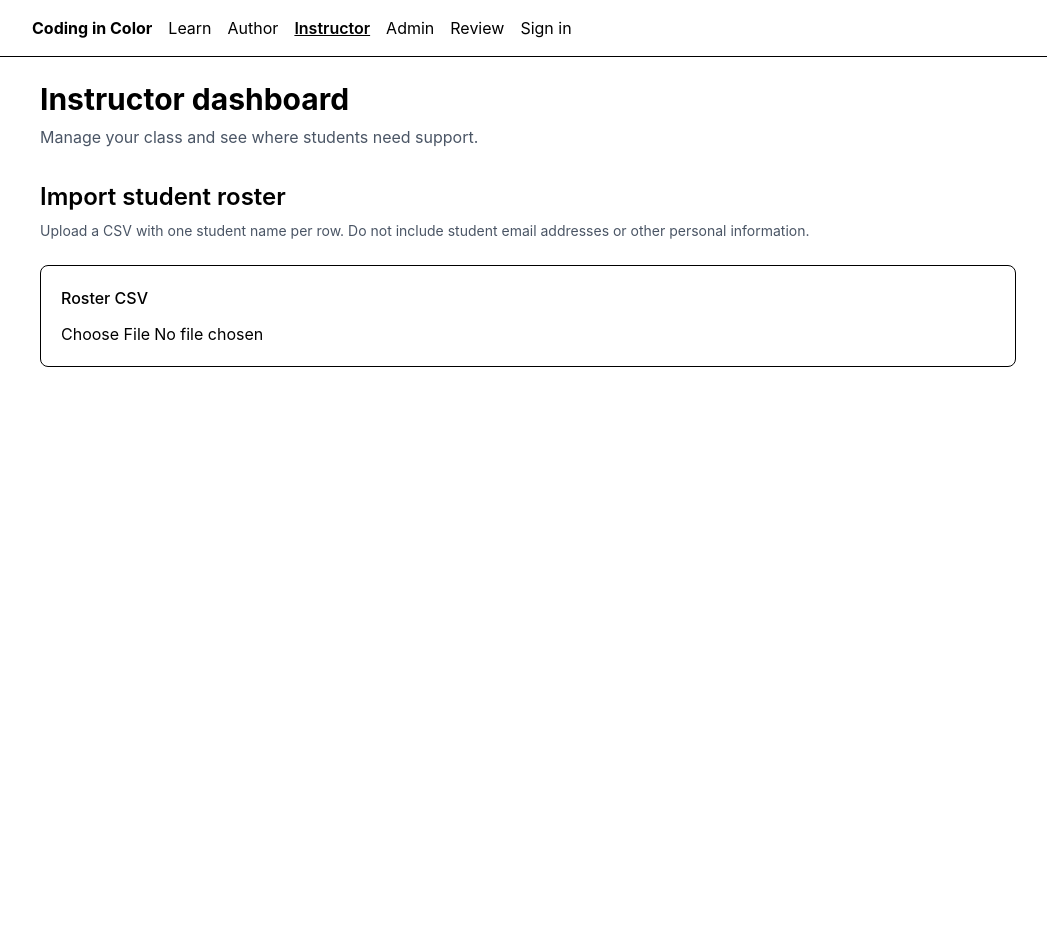
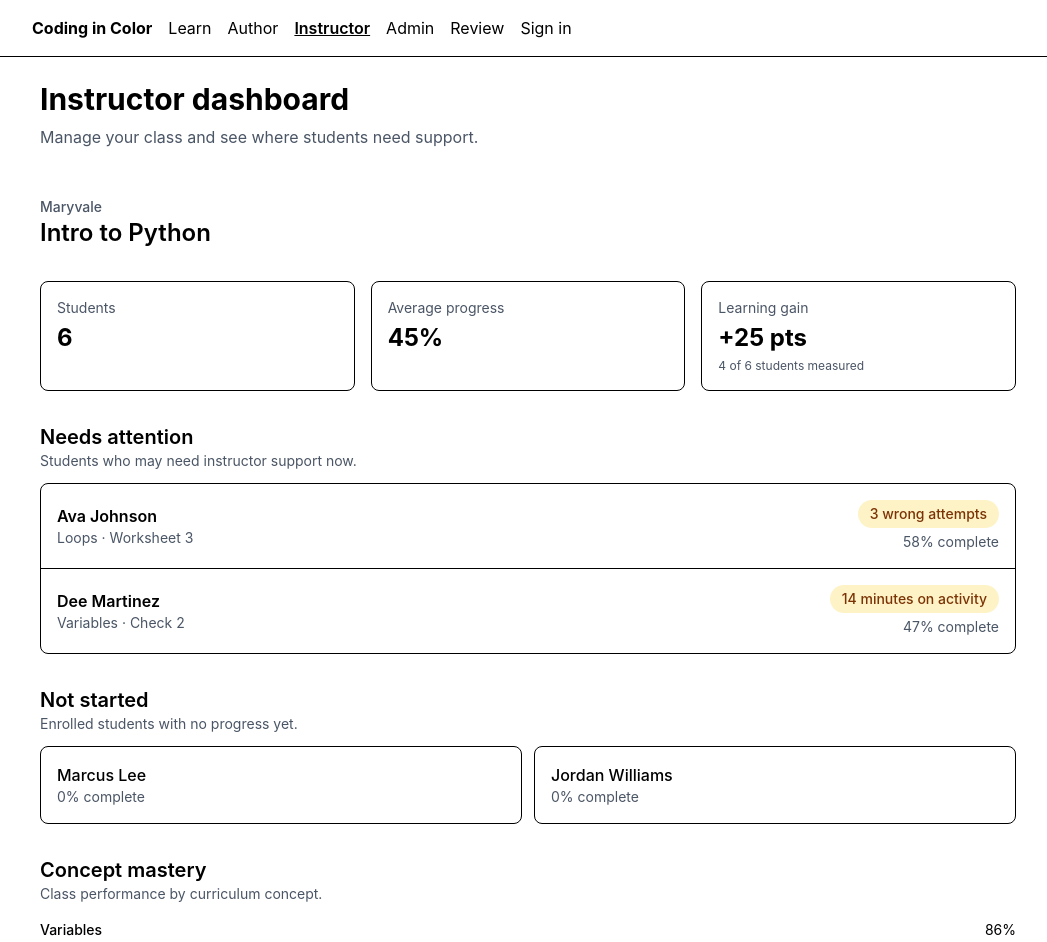
Before and after one commit to 2026-Arizona-Opportunity-Hack/DJKKU-CodinginColor, a React (Vite) app: page /instructor in a window 1280 px wide. Shown: the top 942 px of the page, without its empty margins (112-1159 px from the left). Before the commit the page ends 800 px from the top, so only its background shows below. Built offline with nearby package versions, Linux system fonts and the light colour scheme.

Commit message:
Add instructor progress dashboard

```diff
--- /dev/null
+++ b/src/features/instructor/InstructorDashboard.tsx
@@ -0,0 +1,195 @@
+import { summarizeGroup, round1 } from '../../../shared/authoring/gain'
+import { demoClass, type DashboardStudent } from './dashboardData'
+
+function stuckReason(student: DashboardStudent): string | null {
+  if (student.wrongAttempts >= 3) {
+    return `${student.wrongAttempts} wrong attempts`
+  }
+
+  if (student.minutesOnActivity > 10) {
+    return `${student.minutesOnActivity} minutes on activity`
+  }
+
+  if (student.daysInactive >= 3) {
+    return `No activity for ${student.daysInactive} school days`
+  }
+
+  return null
+}
+
+export function InstructorDashboard() {
+  const students = demoClass.students
+
+  const averageProgress =
+    students.length === 0
+      ? 0
+      : Math.round(
+          students.reduce((total, student) => total + student.progressPercent, 0) /
+            students.length,
+        )
+
+  const gain = summarizeGroup(
+    students.map((student) => ({
+      studentId: student.studentId,
+      pre: student.preScore,
+      post: student.postScore,
+    })),
+  )
+
+  const stuckStudents = students.filter((student) => stuckReason(student) !== null)
+
+  const notStartedStudents = students.filter(
+    (student) => student.progressPercent === 0,
+  )
+
+  const weakestConcept = [...demoClass.concepts].sort(
+    (a, b) => a.masteryPercent - b.masteryPercent,
+  )[0]
+
+  return (
+    <section aria-labelledby="class-dashboard-heading" className="space-y-8">
+      <div>
+        <p className="text-sm font-medium text-gray-600">{demoClass.school}</p>
+        <h2 id="class-dashboard-heading" className="text-2xl font-semibold">
+          {demoClass.name}
+        </h2>
+      </div>
+
+      <div className="grid gap-4 sm:grid-cols-3">
+        <MetricCard label="Students" value={String(students.length)} />
+        <MetricCard label="Average progress" value={`${averageProgress}%`} />
+        <MetricCard
+          label="Learning gain"
+          value={gain.meanGain === null ? 'Incomplete' : `+${round1(gain.meanGain)} pts`}
+          detail={`${gain.completeCount} of ${students.length} students measured`}
+        />
+      </div>
+
+      <section aria-labelledby="attention-heading" className="space-y-3">
+        <div>
+          <h3 id="attention-heading" className="text-xl font-semibold">
+            Needs attention
+          </h3>
+          <p className="text-sm text-gray-600">
+            Students who may need instructor support now.
+          </p>
+        </div>
+
+        {stuckStudents.length === 0 ? (
+          <p className="rounded-lg border p-4">No students are currently stuck.</p>
+        ) : (
+          <ul className="divide-y rounded-lg border">
+            {stuckStudents.map((student) => (
+              <li
+                key={student.studentId}
+                className="flex flex-col gap-2 p-4 sm:flex-row sm:items-center sm:justify-between"
+              >
+                <div>
+                  <p className="font-semibold">{student.displayName}</p>
+                  <p className="text-sm text-gray-600">
+                    {student.currentActivity}
+                  </p>
+                </div>
+
+                <div className="sm:text-right">
+                  <span className="inline-block rounded-full bg-amber-100 px-3 py-1 text-sm font-medium text-amber-900">
+                    {stuckReason(student)}
+                  </span>
+                  <p className="mt-1 text-sm text-gray-600">
+                    {student.progressPercent}% complete
+                  </p>
+                </div>
+              </li>
+            ))}
+          </ul>
+        )}
+      </section>
+
+      <section aria-labelledby="not-started-heading" className="space-y-3">
+        <div>
+          <h3 id="not-started-heading" className="text-xl font-semibold">
+            Not started
+          </h3>
+          <p className="text-sm text-gray-600">
+            Enrolled students with no progress yet.
+          </p>
+        </div>
+
+        {notStartedStudents.length === 0 ? (
+          <p className="rounded-lg border p-4">
+            Everyone has started this module.
+          </p>
+        ) : (
+          <ul className="grid gap-3 sm:grid-cols-2">
+            {notStartedStudents.map((student) => (
+              <li key={student.studentId} className="rounded-lg border p-4">
+                <p className="font-medium">{student.displayName}</p>
+                <p className="text-sm text-gray-600">0% complete</p>
+              </li>
+            ))}
+          </ul>
+        )}
+      </section>
+
+      <section aria-labelledby="mastery-heading" className="space-y-4">
+        <div>
+          <h3 id="mastery-heading" className="text-xl font-semibold">
+            Concept mastery
+          </h3>
+          <p className="text-sm text-gray-600">
+            Class performance by curriculum concept.
+          </p>
+        </div>
+
+        <div className="space-y-4">
+          {demoClass.concepts.map((concept) => (
+            <div key={concept.concept}>
+              <div className="mb-1 flex justify-between gap-4 text-sm">
+                <span className="font-medium">{concept.concept}</span>
+                <span>{concept.masteryPercent}%</span>
+              </div>
+
+              <div
+                className="h-3 overflow-hidden rounded-full bg-gray-200"
+                role="progressbar"
+                aria-label={`${concept.concept} mastery`}
+                aria-valuemin={0}
+                aria-valuemax={100}
+                aria-valuenow={concept.masteryPercent}
+              >
+                <div
+                  className="h-full rounded-full bg-gray-800"
+                  style={{ width: `${concept.masteryPercent}%` }}
+                />
+              </div>
+            </div>
+          ))}
+        </div>
+
+        {weakestConcept && (
+          <p className="rounded-lg border p-4">
+            <span className="font-semibold">Reteach tomorrow:</span>{' '}
+            {weakestConcept.concept} is currently the class&apos;s lowest-mastery
+            concept at {weakestConcept.masteryPercent}%.
+          </p>
+        )}
+      </section>
+    </section>
+  )
+}
+
+interface MetricCardProps {
+  label: string
+  value: string
+  detail?: string
+}
+
+function MetricCard({ label, value, detail }: MetricCardProps) {
+  return (
+    <div className="rounded-lg border p-4">
+      <p className="text-sm text-gray-600">{label}</p>
+      <p className="mt-1 text-2xl font-bold">{value}</p>
+      {detail && <p className="mt-1 text-xs text-gray-600">{detail}</p>}
+    </div>
+  )
+}
--- a/src/features/instructor/InstructorPage.tsx
+++ b/src/features/instructor/InstructorPage.tsx
@@ -1,8 +1,9 @@
+import { InstructorDashboard } from './InstructorDashboard'
 import { RosterImport } from './RosterImport'
 
 export function InstructorPage() {
   return (
-    <div className="space-y-8">
+    <div className="space-y-12">
       <header>
         <h1 className="text-3xl font-bold">Instructor dashboard</h1>
         <p className="mt-2 text-gray-600">
@@ -10,7 +11,11 @@ export function InstructorPage() {
         </p>
       </header>
 
-      <RosterImport />
+      <InstructorDashboard />
+
+      <div className="border-t pt-8">
+        <RosterImport />
+      </div>
     </div>
   )
 }
--- /dev/null
+++ b/src/features/instructor/dashboardData.ts
@@ -0,0 +1,110 @@
+export interface DashboardStudent {
+  studentId: string
+  displayName: string
+  wrongAttempts: number
+  minutesOnActivity: number
+  hintsUsed: number
+  daysInactive: number
+  progressPercent: number
+  currentActivity: string
+  preScore: number | null
+  postScore: number | null
+}
+export interface ConceptMastery {
+  concept: string
+  masteryPercent: number
+}
+
+export interface InstructorClass {
+  id: string
+  name: string
+  school: string
+  students: DashboardStudent[]
+  concepts: ConceptMastery[]
+}
+
+// Fictional demo data only. Replace with Lane A's Supabase views when available.
+export const demoClass: InstructorClass = {
+  id: 'demo-python-1',
+  name: 'Intro to Python',
+  school: 'Maryvale',
+  students: [
+    {
+      studentId: 'student-1',
+      displayName: 'Ava Johnson',
+      progressPercent: 58,
+      currentActivity: 'Loops · Worksheet 3',
+      wrongAttempts: 3,
+      minutesOnActivity: 8,
+      hintsUsed: 2,
+      daysInactive: 0,
+      preScore: 42,
+      postScore: 68,
+    },
+    {
+      studentId: 'student-2',
+      displayName: 'Dee Martinez',
+      progressPercent: 47,
+      currentActivity: 'Variables · Check 2',
+      wrongAttempts: 1,
+      minutesOnActivity: 14,
+      hintsUsed: 1,
+      daysInactive: 0,
+      preScore: 50,
+      postScore: 67,
+    },
+    {
+      studentId: 'student-3',
+      displayName: 'Marcus Lee',
+      progressPercent: 0,
+      currentActivity: 'Not started',
+      wrongAttempts: 0,
+      minutesOnActivity: 0,
+      hintsUsed: 0,
+      daysInactive: 0,
+      preScore: null,
+      postScore: null,
+    },
+    {
+      studentId: 'student-4',
+      displayName: 'Sarah Kim',
+      progressPercent: 92,
+      currentActivity: 'Functions · Exit question',
+      wrongAttempts: 0,
+      minutesOnActivity: 4,
+      hintsUsed: 0,
+      daysInactive: 0,
+      preScore: 61,
+      postScore: 91,
+    },
+    {
+      studentId: 'student-5',
+      displayName: 'Jordan Williams',
+      progressPercent: 0,
+      currentActivity: 'Not started',
+      wrongAttempts: 0,
+      minutesOnActivity: 0,
+      hintsUsed: 0,
+      daysInactive: 0,
+      preScore: null,
+      postScore: null,
+    },
+    {
+      studentId: 'student-6',
+      displayName: 'Maya Patel',
+      progressPercent: 74,
+      currentActivity: 'Conditionals · Worksheet 2',
+      wrongAttempts: 1,
+      minutesOnActivity: 5,
+      hintsUsed: 0,
+      daysInactive: 0,
+      preScore: 55,
+      postScore: 82,
+    },
+  ],
+  concepts: [
+    { concept: 'Variables', masteryPercent: 86 },
+    { concept: 'Conditionals', masteryPercent: 74 },
+    { concept: 'Loops', masteryPercent: 51 },
+  ],
+}
```
